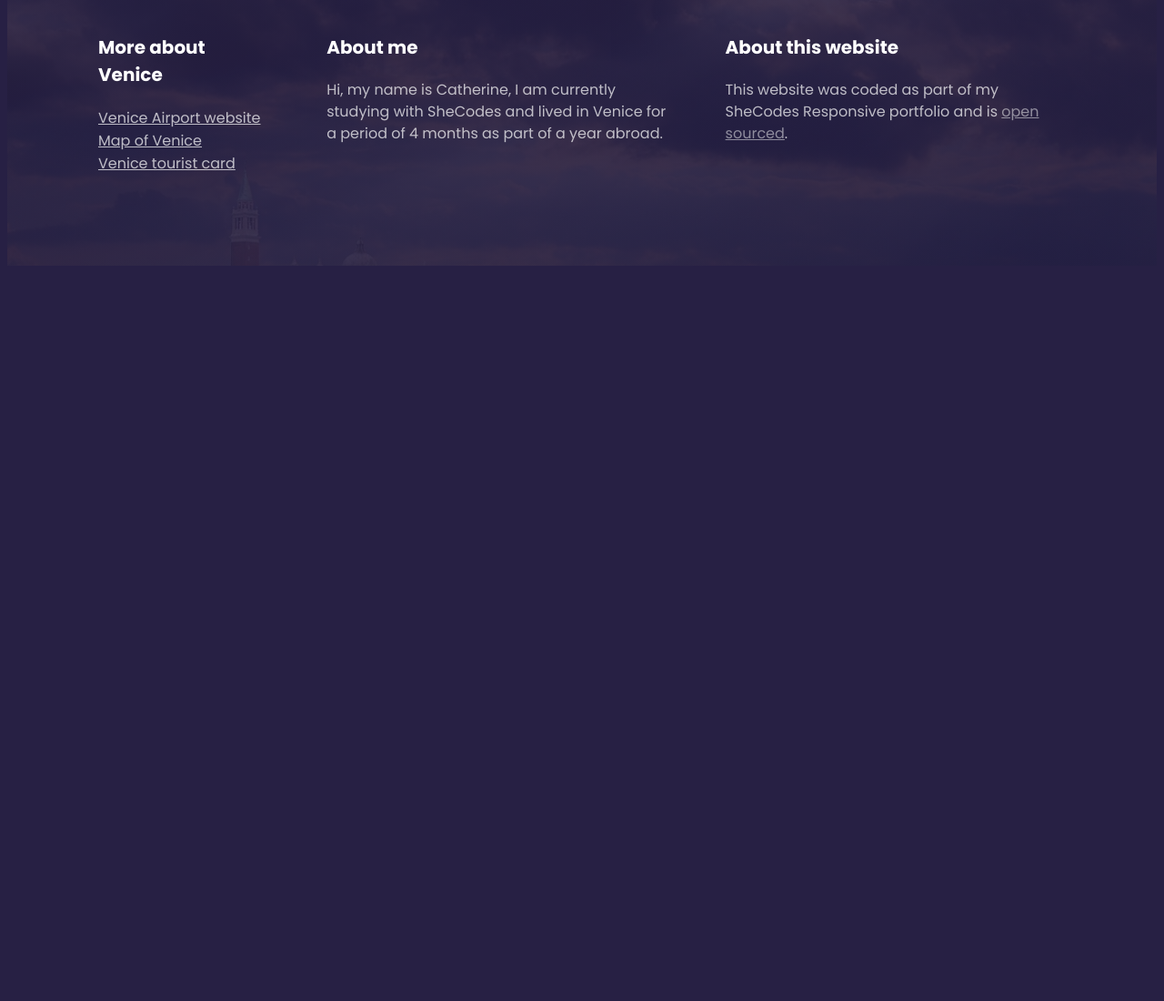
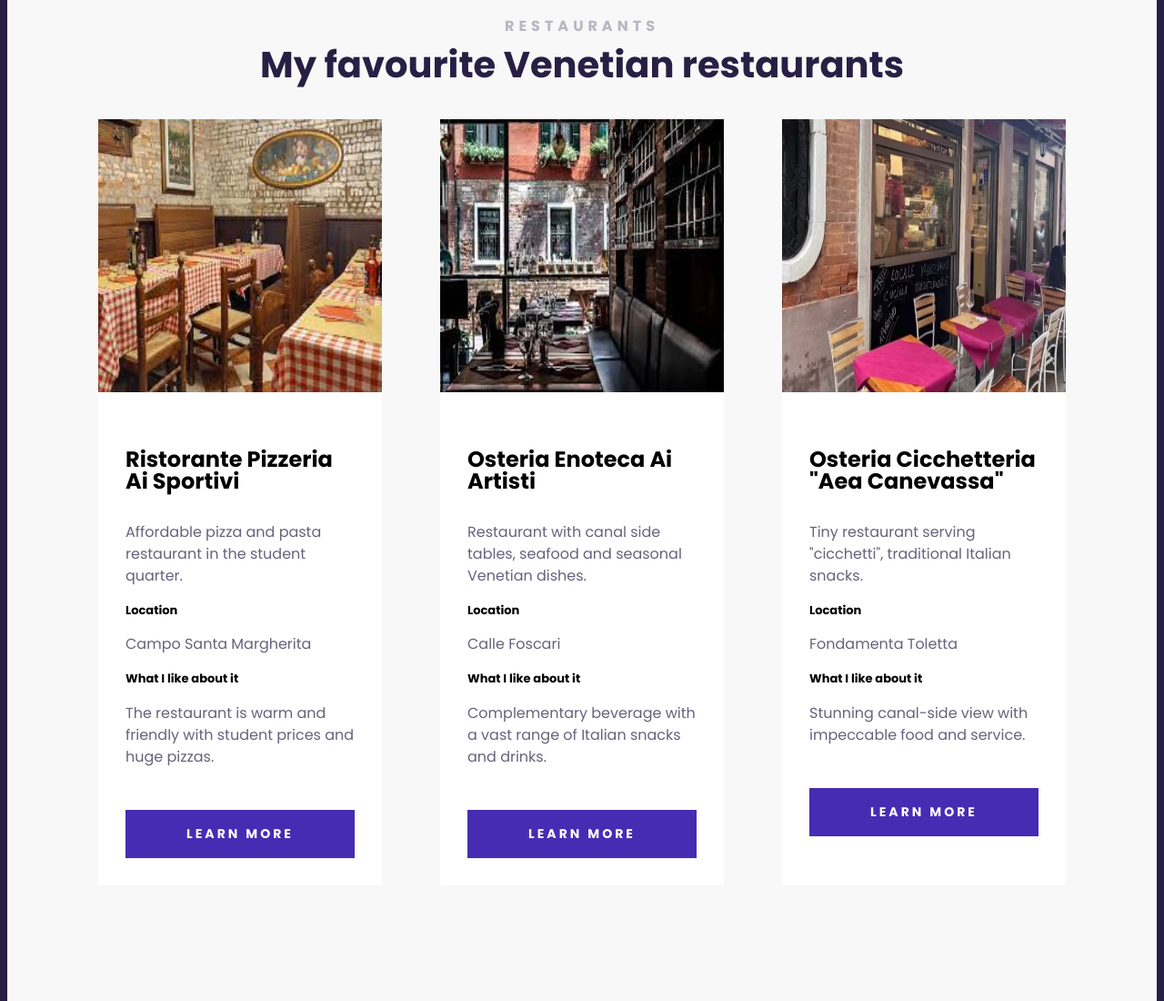
Before and after one commit to CathGlover/travel-project, a plain HTML site: page index.html in a window 1280 px wide. Shown: the part 1420-2520 px from the top of the page at 91% size. Before the commit the page ends 1720 px from the top, so only its background shows below. Drawn offline with Linux system fonts and the light colour scheme.

Commit message:
added restaurant section with cards

```diff
--- a/index.html
+++ b/index.html
@@ -30,8 +30,8 @@
           />
         </div>
         <div>
-          <h3>Why Venice?</h3>
-          <h2>Venice, the real Italy</h2>
+          <h2>Why Venice?</h2>
+          <h3>Venice, the real Italy</h3>
           <p>
             Venice was once the location of the heart of trade between Europe,
             Central Asia, and the Middle East, and it became extremely wealthy
@@ -46,6 +46,78 @@
             the northern Adriatic Sea and is one of the world's oldest tourist
             and cultural centres.
           </p>
+        </div>
+      </section>
+      <section class="secondary-section">
+        <h2 class="text-center">Restaurants</h2>
+        <h3 class="text-center">My favourite Venetian restaurants</h3>
+        <div class="grid grid-3-column">
+          <div class="card">
+            <div class = "card-header">
+            <img height ="300" class="img-responsive" src="images/ai-sportivi.jpeg" />
+            </div>
+            <div class = "card-body">
+            <h4>Ristorante Pizzeria Ai Sportivi</h4>
+            <p>
+              Affordable pizza and pasta restaurant in the student quarter.
+            </p>
+            <h5>Location</h5>
+            <p>Campo Santa Margherita</p>
+            <h5>What I like about it</h5>
+            <p>
+              The restaurant is warm and friendly with student prices and huge
+              pizzas.
+            </p>
+            </div>
+            <div class="card-footer">
+              <a
+                href="https://goo.gl/maps/MnzjhXhgtSLumSZX6"
+                target="_blank"
+                class="btn"
+                >Learn more</a
+              >
+            </div>
+          </div>
+          <div class="card">
+            <div class="card-header">
+              <img height ="300" class="img-responsive" src="images/ai-artisti.jpeg" />
+            </div>
+            <div class="card-body">
+              <h4>Osteria Enoteca Ai Artisti</h4>
+              <p>
+                Restaurant with canal side tables, seafood and seasonal Venetian dishes.
+              </p>
+              <h5>Location</h5>
+              <p>Calle Foscari</p>
+              <h5>What I like about it</h5>
+              <p>
+                Complementary beverage with a vast range of Italian snacks and
+                drinks.
+              </p>
+            </div>
+            <div class="card-footer">
+              <a href="" class="btn">Learn more</a>
+            </div>
+          </div>
+          <div class="card">
+            <div class="card-header">
+              <img height ="300" class="img-responsive" src="images/aea-canevassa.jpeg" />
+            </div>
+            <div class="card-body">
+              <h4 class="card-header">Osteria Cicchetteria "Aea Canevassa"</h4>
+              <p>
+                Tiny restaurant serving "cicchetti", traditional Italian snacks.
+              </p>
+              <h5>Location</h5>
+              <p>Fondamenta Toletta</p>
+              <h5>What I like about it</h5>
+              <p>Stunning canal-side view with impeccable food and service.</p>
+            </div>
+            <div class="card-footer">
+              <a href="" class="btn">Learn more</a>
+            </div>
+            </div>
+          </div>
         </div>
       </section>
     </main>
--- a/src/styles.css
+++ b/src/styles.css
@@ -61,6 +61,19 @@ header {
   margin: 0 auto;
 }
 
+.card {
+  background: white;
+  margin: 30px 0;
+}
+
+.card-body {
+  padding: 30px;
+}
+
+.card-footer {
+  padding: 0 30px 30px;
+}
+
 footer {
   color: white;
   background-image: linear-gradient(
@@ -103,11 +116,14 @@ footer p {
 }
 
 section {
-  max-width: 1200px;
+  max-width: 100%;
   margin: 0 auto;
   padding: 100px;
 }
 
+.text-center {
+  text-align: center;
+}
 .grid {
   display: grid;
   grid-gap: 64px;
@@ -121,15 +137,20 @@ section {
   grid-template-columns: 1fr 1fr;
 }
 
+.grid-3-column {
+  grid-template-columns: 1fr 1fr 1fr;
+}
+
 main {
   background-color: white;
 }
 
 .img-responsive {
   max-width: 100%;
+  display: block;
 }
 
-main h3 {
+main h2 {
   font-weight: 700;
   font-size: 16px;
   line-height: 1.5;
@@ -140,7 +161,7 @@ main h3 {
   text-transform: uppercase;
 }
 
-main h2 {
+main h3 {
   font-weight: 700;
   font-size: 40px;
   line-height: 1.5;
@@ -148,6 +169,20 @@ main h2 {
   margin: 0;
 }
 
+main h4 {
+  font-weight: 700;
+  font-size: 24px;
+  line-height: 1;
+  color: 272044;
+  margin: px;
+}
+
+main h5 {
+  font-weight: 700;
+  font-size: 13px;
+  line-height: 1.5;
+  margin: 0;10
+}
 main p {
   font-style: normal;
   font-weight: 400;
@@ -155,6 +190,23 @@ main p {
   line-height: 1.5;
   color: #272044;
   opacity: 0.7;
+}
+
+.btn {
+  display: block;
+  color: white;
+  font-weight: 700;
+  font-size: 14px;
+  line-height: 21px;
+  letter-spacing: 3px;
+  padding: 16px;
+  text-transform: uppercase;
+  text-align: center;
+  text-decoration: none;
+  background-color: #462cb3;
+}
+.secondary-section {
+  background: #f8f8f8;
 }
 @media (max-width: 960px) {
   header {
```
Also changed, not shown: images/aea-canevassa.jpeg (added), images/ai-artisti.jpeg (added), images/ai-sportivi.jpeg (added).
